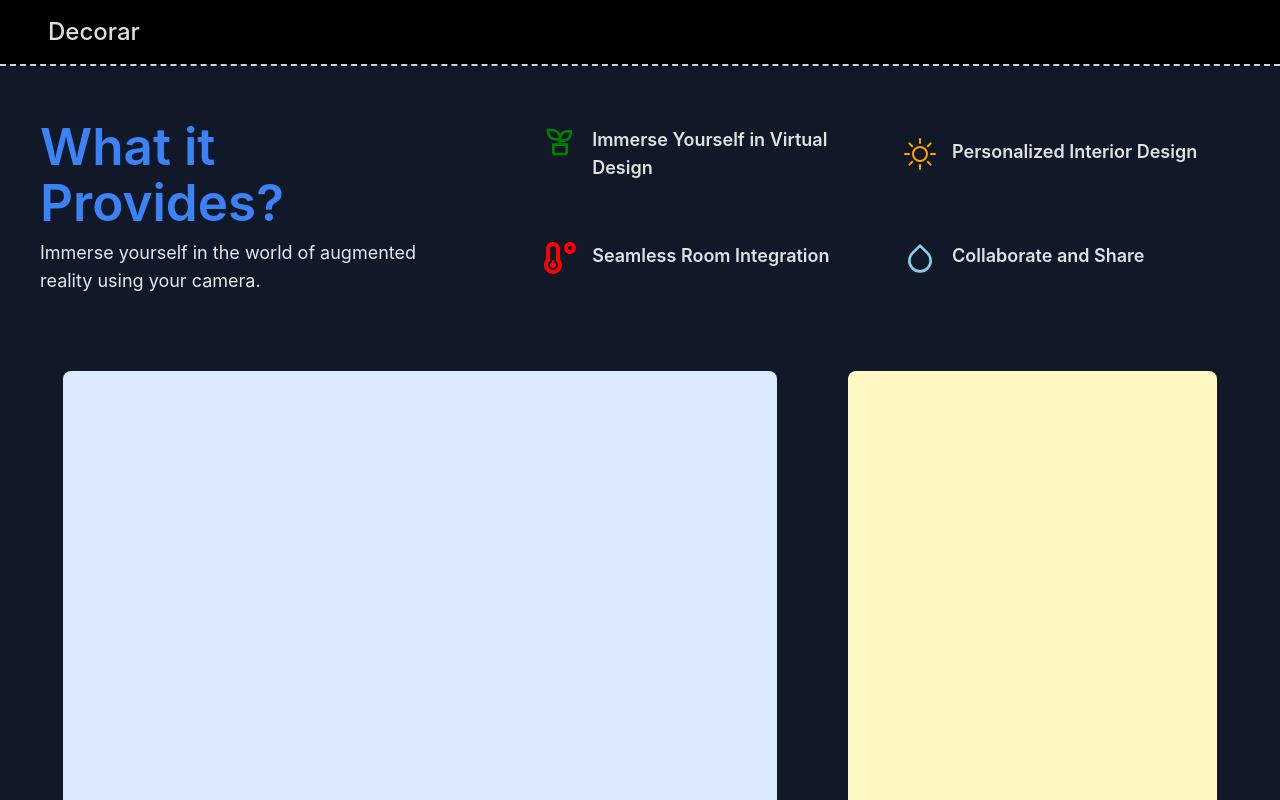
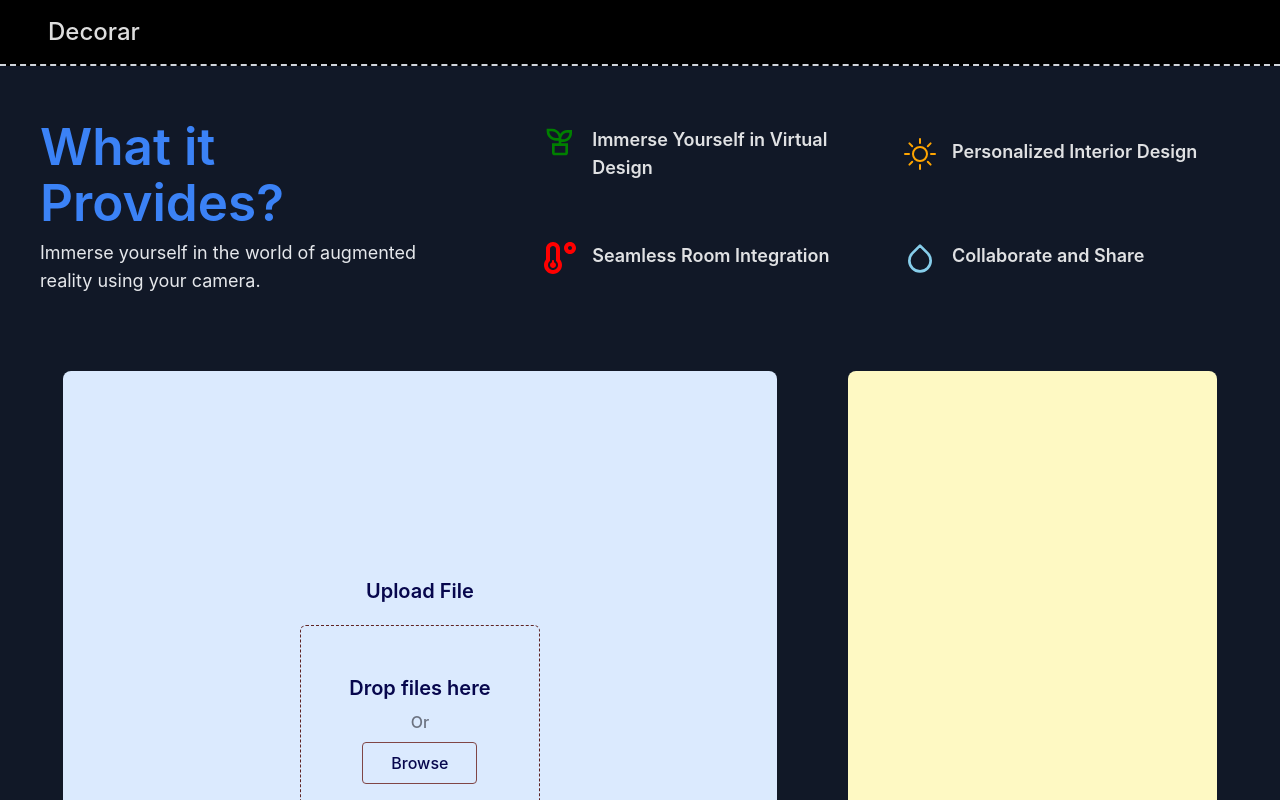
Before and after one commit to AKACHI-4/Decorar, a React (Vite) app: page /ar-room in a window 1280 px wide. Built offline with nearby package versions, Linux system fonts and the light colour scheme.

Commit message:
:toy :image-upload

```diff
--- a/src/Components/ARRoom/ArMain.jsx
+++ b/src/Components/ARRoom/ArMain.jsx
@@ -1,7 +1,30 @@
 function ArMain() {
   return (
     <div className="flex flex-col md:flex-row justify-evenly items-center gap-8 py-12 mx-2 mb-8">
-      <div className="w-full md:w-[58%] h-[400px] md:h-[700px] bg-blue-100 rounded-lg"></div>
+      <div className="w-full md:w-[58%] h-[400px] md:h-[700px] bg-blue-100 rounded-lg flex flex-col justify-center items-center">
+        <label class="mb-5 block text-xl font-semibold text-[#07074D]">
+          Upload File
+        </label>
+        <div class="mb-8">
+          <input type="file" name="file" id="file" class="sr-only" />
+          <label
+            for="file"
+            class="relative flex min-h-[200px] items-center justify-center rounded-md border border-dashed border-[#5f2424] p-12 text-center"
+          >
+            <div>
+              <span class="mb-2 block text-xl font-semibold text-[#07074D]">
+                Drop files here
+              </span>
+              <span class="mb-2 block text-base font-medium text-[#6B7280]">
+                Or
+              </span>
+              <span class="inline-flex rounded border border-[#804646] py-2 px-7 text-base font-medium text-[#07074D]">
+                Browse
+              </span>
+            </div>
+          </label>
+        </div>
+      </div>
       {/* A kind of x-direction carousel in the case of mobile phone */}
       <div className="w-full md:w-[30%] h-[180px] md:h-[700px] bg-yellow-100 rounded-lg"></div>
     </div>
--- a/tailwind.config.js
+++ b/tailwind.config.js
@@ -8,7 +8,7 @@ export default {
   theme: {
     extend: {
       backgroundImage: {
-        hero: "url('assets/hero.png')",
+        hero: "url()",
       },
     },
   },
```
Also changed, not shown: 1 other file (tests, documents, lock files or other folders).
